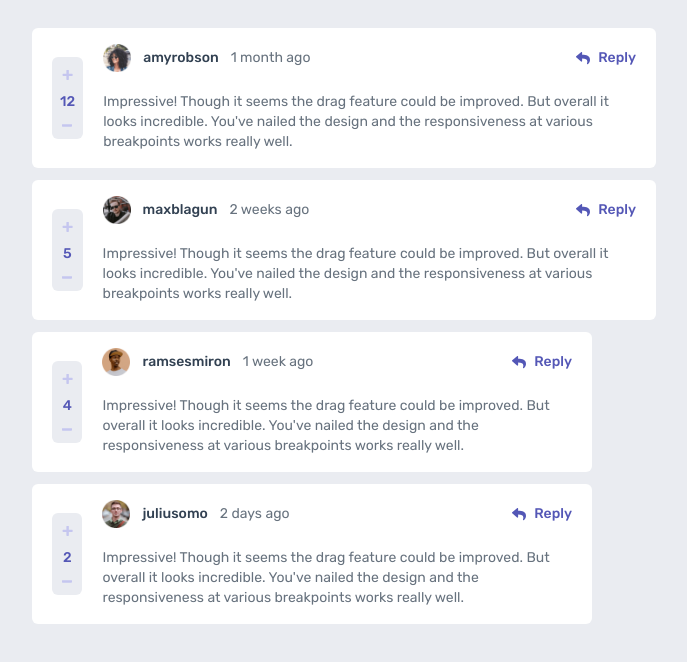
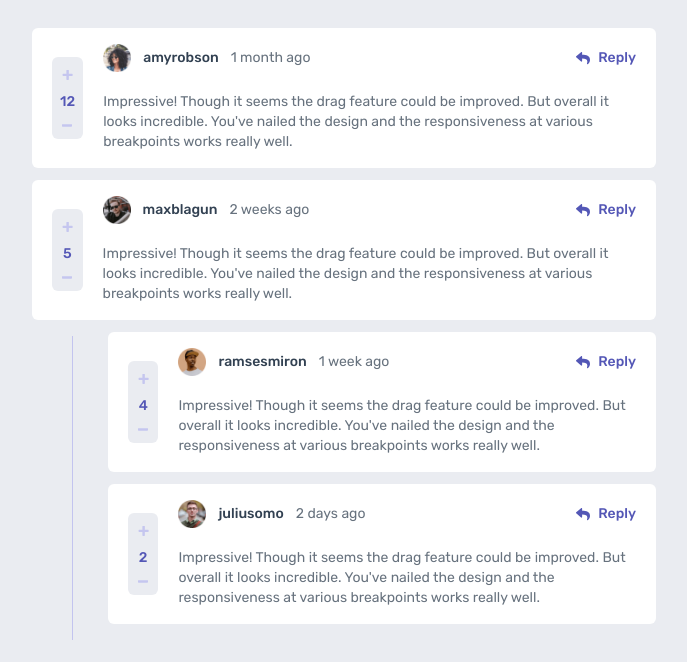
Before and after one commit to russellbanares322/interactive-comment-section-fem-challenge, a React (Vite) app: page / in a window 1280 px wide. Shown: the top 662 px of the page, without its empty margins (296-983 px from the left). Built offline with nearby package versions, Linux system fonts and the light colour scheme.

Commit message:
chore: add border left to reply card

```diff
--- a/src/App.jsx
+++ b/src/App.jsx
@@ -8,7 +8,7 @@ function App() {
     <div className="font-rubik bg-light-gray flex flex-col justify-center items-center h-full w-full py-4 px-4 md:px-10">
       <div className="h-full w-full md:w-[39rem]">
         {data.comments.map((comment) => (
-          <Comments depth={10} key={comment.id} comment={comment} />
+          <Comments key={comment.id} comment={comment} />
         ))}
       </div>
     </div>
--- a/src/components/comments/Comments.jsx
+++ b/src/components/comments/Comments.jsx
@@ -2,7 +2,7 @@ import React from "react";
 import { MinusIcon, PlusIcon, ReplyIcon } from "../../data/Icons";
 // import CommentInput from "../comment-input/CommentInput";
 
-const Comments = ({ comment, depth }) => {
+const Comments = ({ comment }) => {
   return (
     <div>
       <div className="bg-white h-auto rounded-md mt-3 md:mt-3">
@@ -40,11 +40,13 @@ const Comments = ({ comment, depth }) => {
           </div>
         </div>
       </div>
-      {comment?.replies?.map((comment) => (
-        <div className="w-full md:w-[35rem]" key={comment?.id}>
-          <Comments depth={depth + 10} comment={comment} />
-        </div>
-      ))}
+      <div className="relative md:before:absolute before:left-10 before:top-4 before:h-full before:border-l before:border-light-grayish-blue flex flex-col justify-end items-end">
+        {comment?.replies?.map((comment) => (
+          <div className="w-full md:w-[36rem] pl-0 md:pl-7" key={comment?.id}>
+            <Comments comment={comment} />
+          </div>
+        ))}
+      </div>
       {/* <CommentInput /> */}
     </div>
   );
```
